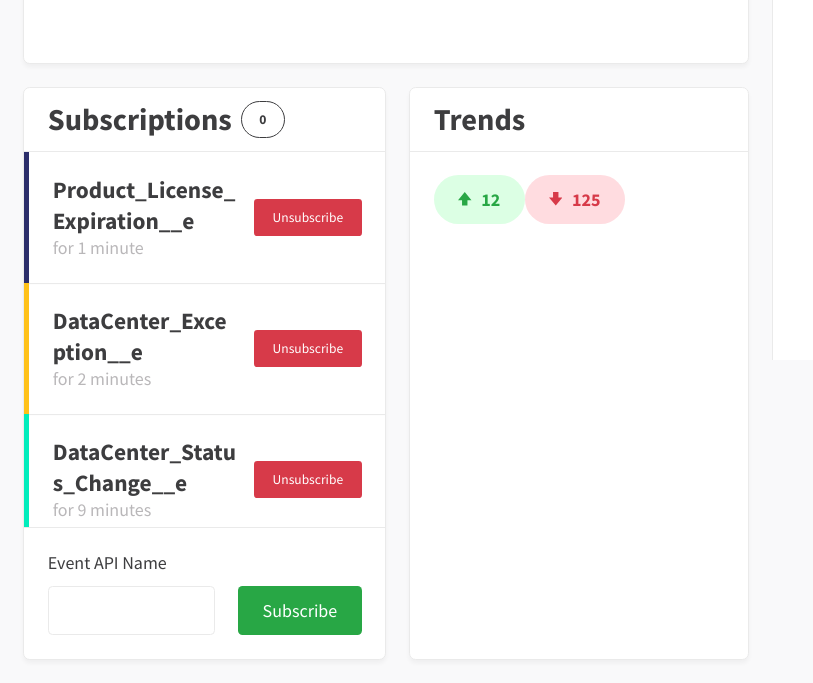
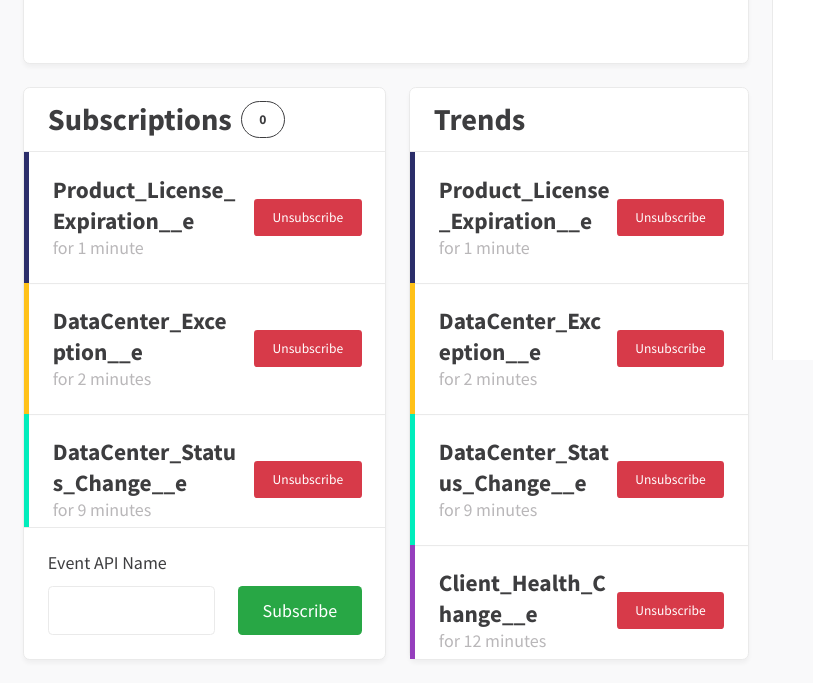
Before and after one commit to MatthewKosloski/sfdc-subscriber, a React (Create React App) app in the folder client/: page / in a window 1280 px wide. Shown: the part 539-1222 px from the top of the page, without its empty margins (0-813 px from the left). Built offline with nearby package versions, Linux system fonts and the light colour scheme.

Commit message:
begin adding list items to trends

```diff
--- a/client/src/components/organisms/TrendsCard/index.tsx
+++ b/client/src/components/organisms/TrendsCard/index.tsx
@@ -4,6 +4,9 @@ import { Card } from '../../../design-system/components';
 
 import TrendBadgeNegative from './TrendBadgeNegative';
 import TrendBadgePositive from './TrendBadgePositive';
+
+import { CardListItems } from '../';
+import CardListItem from './CardListItem';
 
 import Container from './Container';
 
@@ -13,9 +16,26 @@ const TrendsCard: React.FC<ITrendsCardProps> = () => (
 	<Container>
 		<Card
 			titleText="Trends"
-			constrictBodyHeight>
-			<TrendBadgePositive count="12"/>
-			<TrendBadgeNegative count="125" />
+			fullBodyHeight
+			noPaddedBody>
+			<CardListItems>
+				<CardListItem
+					titleText="Product_License_Expiration__e"
+					subtitleText="for 1 minute"
+					borderLeftColor="rgba(43, 46, 106, 1)" />
+				<CardListItem
+					titleText="DataCenter_Exception__e"
+					subtitleText="for 2 minutes"
+					borderLeftColor="rgba(255, 193, 24, 1)" />
+				<CardListItem
+					titleText="DataCenter_Status_Change__e"
+					subtitleText="for 9 minutes"
+					borderLeftColor="rgba(0, 237, 188, 1)" />
+				<CardListItem
+					titleText="Client_Health_Change__e"
+					subtitleText="for 12 minutes"
+					borderLeftColor="rgba(149, 62, 189, 1)" />
+			</CardListItems>
 		</Card>
 	</Container>
 );
```
